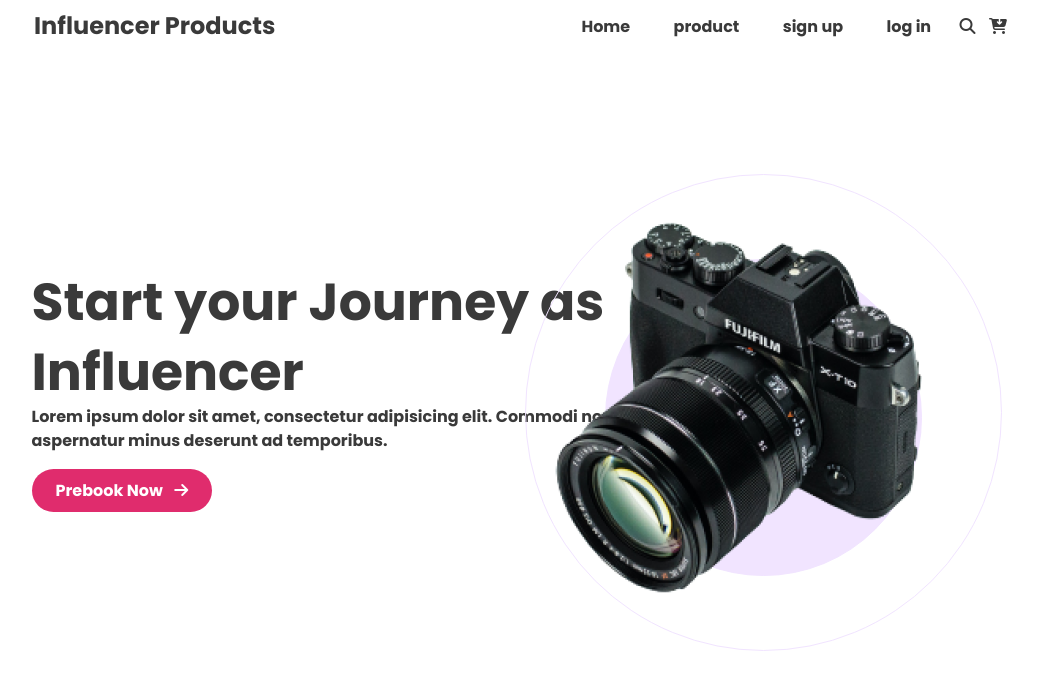
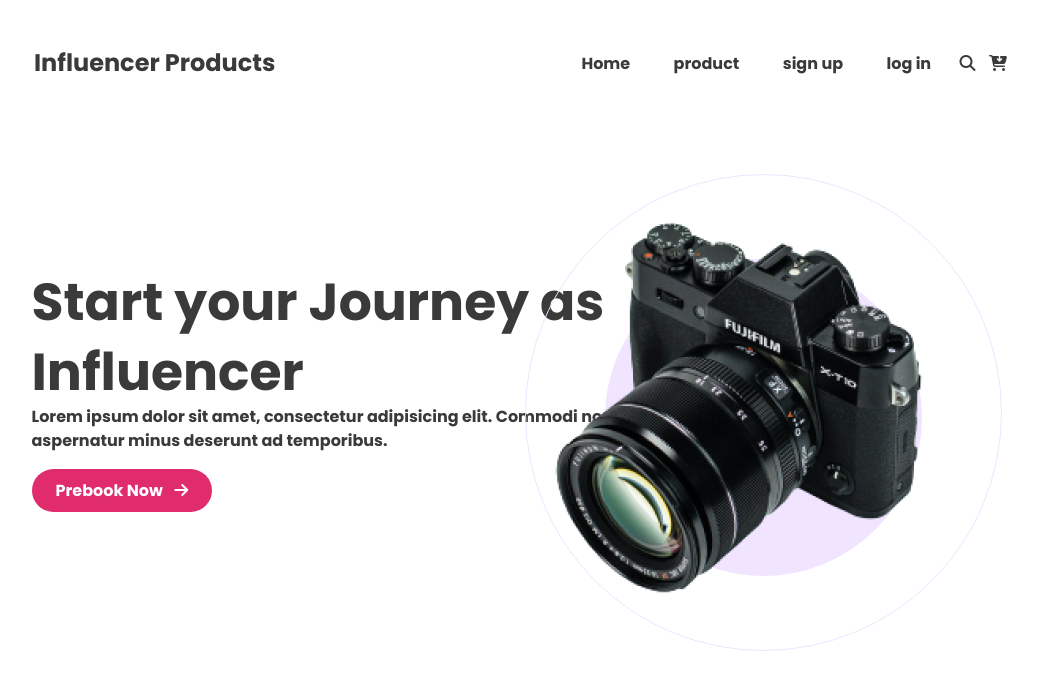
Before and after one commit to mohammadibrahim11/influencer-gears, a plain HTML site: page index.html in a window 1280 px wide. Shown: the whole page, without its empty margins (117-1155 px from the left). Drawn offline with Linux system fonts and the light colour scheme.

Commit message:
add new style

```diff
--- a/cssstyles/style.css
+++ b/cssstyles/style.css
@@ -4,7 +4,8 @@ body{
 
 /* header section */
 
-.header-section{
+.header-section{position: relative;
+    top: 37px;
 
     display: flex;
     justify-content: space-around;
```
